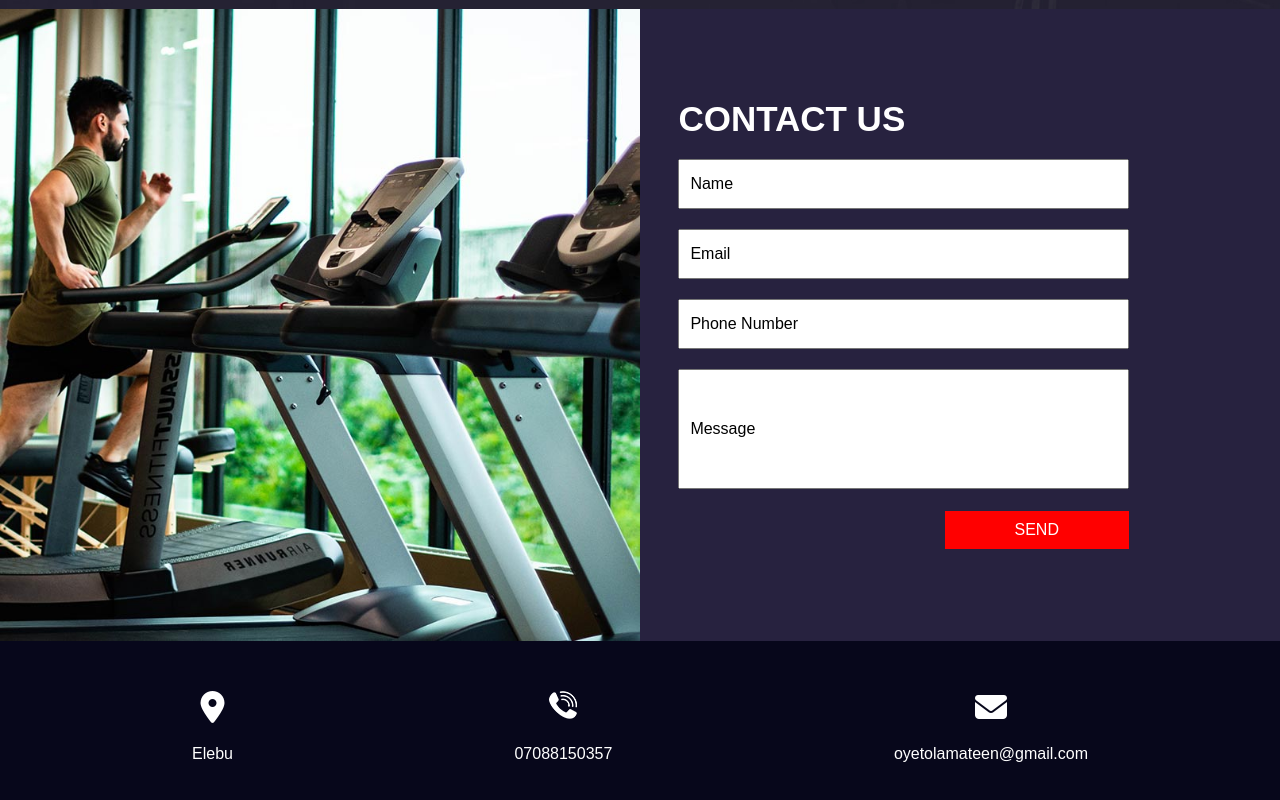
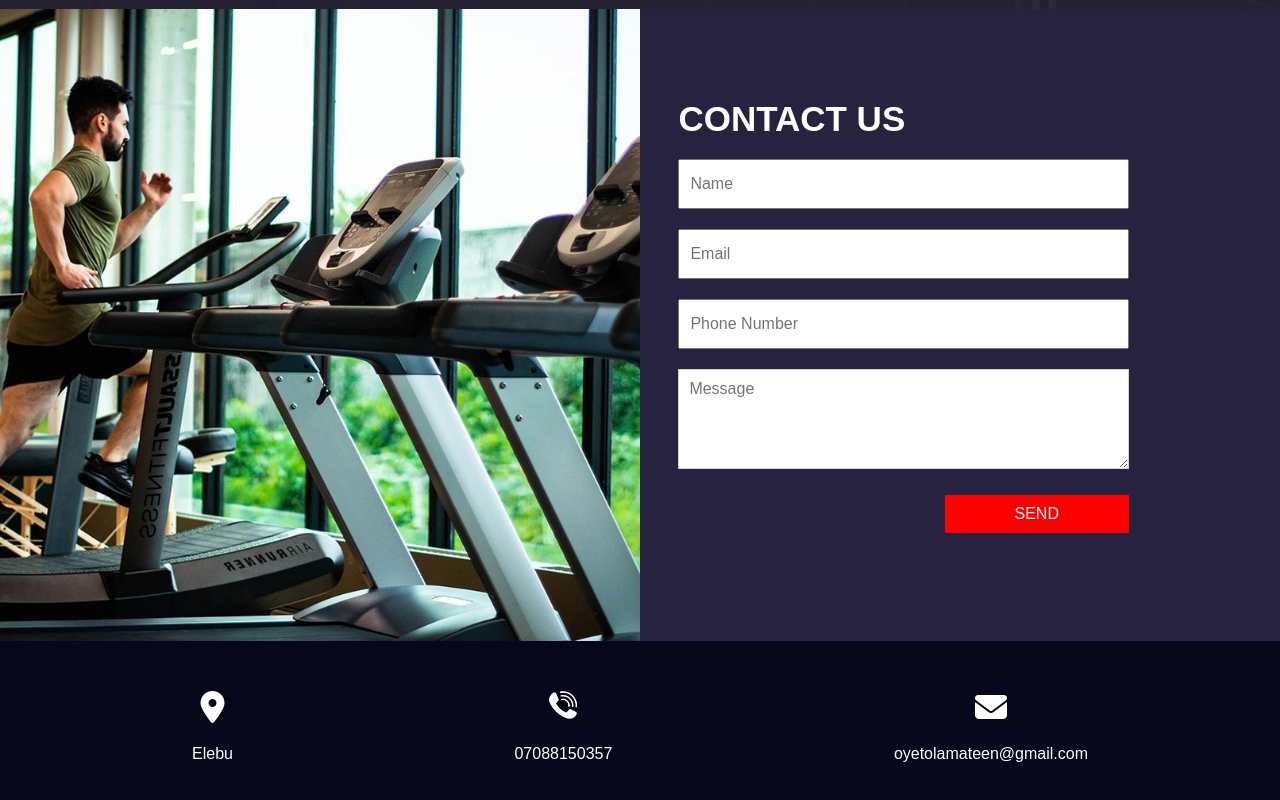
Before and after one commit to Oyetola-20/Neogym, a plain HTML site: page index.html in a window 1280 px wide. Shown: the part 2334-3134 px from the top of the page. Drawn offline with Linux system fonts and the light colour scheme.

Commit message:
form changed

```diff
--- a/index.html
+++ b/index.html
@@ -119,11 +119,12 @@
         <img src="./images/contact-img.jpg" alt="">
         <div class="contact">
             <h1>CONTACT US</h1>
-            <form action="">
-                <input type="text" value="Name" required="">
-                <input type="email" value="Email" required="">
-                <input type="text" value="Phone Number" required="">
-                <input type="text" value="Message" required="" id="msg">
+            <form action="https://api.web3forms.com/submit" method="POST">
+                <input type="hidden" name="access_key" value="fa546af9-99bf-4b7b-aae1-4292c6e5be2f">
+                <input type="text" placeholder="Name" required="">
+                <input type="email" placeholder="Email" required="">
+                <input type="text" placeholder="Phone Number" required="">
+                <textarea name="message" placeholder="Message" required></textarea>
                 <button type="submit" class="btn">SEND</button>
             </form>
         </div>
--- a/style.css
+++ b/style.css
@@ -41,7 +41,7 @@ header {
   margin-left: 30px;
 }
 
-.nav-bar ul li a{
+.nav-bar ul li a {
   transition: 0.5s;
 }
 
@@ -50,11 +50,11 @@ header {
   padding-bottom: 3px;
 }
 
-.nav-bar .search{
+.nav-bar .search {
   cursor: pointer;
 }
 
-.nav-bar .menu{
+.nav-bar .menu {
   display: none;
 }
 
@@ -127,7 +127,7 @@ main h1 a:hover {
   line-height: 2;
 }
 
-.container p{
+.container p {
   font-size: 18px;
 }
 
@@ -150,7 +150,7 @@ main h1 a:hover {
   line-height: 1.5;
 }
 
-#more{
+#more {
   margin-top: 50px;
 }
 
@@ -184,7 +184,7 @@ section h1 {
   margin: 50px auto 0;
 }
 
-.hero{
+.hero {
   display: flex;
   flex-direction: column;
   align-items: center;
@@ -192,7 +192,7 @@ section h1 {
   position: relative;
 }
 
-.hero h3{
+.hero h3 {
   font-size: 20px;
   margin: 10px 0 0;
 }
@@ -214,12 +214,12 @@ section h1 {
   right: 20px;
 }
 
-.social-media i{
+.social-media i {
   margin: 10px 20px;
   color: red;
 }
 
-.social-media i:hover{
+.social-media i:hover {
   opacity: 0.8;
 }
 
@@ -231,7 +231,6 @@ figcaption img {
   width: 50%;
 }
 
-
 .contact {
   width: 50%;
   background-color: #27223f;
@@ -242,7 +241,7 @@ figcaption img {
   font-size: 35px;
 }
 
-form{
+form {
   width: 80%;
   position: relative;
 }
@@ -256,8 +255,15 @@ input {
   font-size: 16px;
 }
 
-#msg{
-    height: 120px;
+textarea {
+  padding: 10px;
+  border: 1px solid lightgray;
+  min-width: 100%;
+  max-width: 100%;
+  min-height: 100px;
+  max-height: 150px;
+  font-size: 16px;
+  margin-top: 20px;
   margin-bottom: 60px;
 }
 
@@ -280,12 +286,12 @@ input {
   color: black;
 }
 
-footer{
+footer {
   background-color: rgb(7, 7, 27);
   padding: 50px 0;
 }
 
-#footer{
+#footer {
   width: 70%;
   display: flex;
   align-items: center;
@@ -295,6 +301,6 @@ footer{
   margin: 0 auto;
 }
 
-.card{
+.card {
   cursor: pointer;
 }
```
Lines whose indentation alone changed are shown as unchanged.
